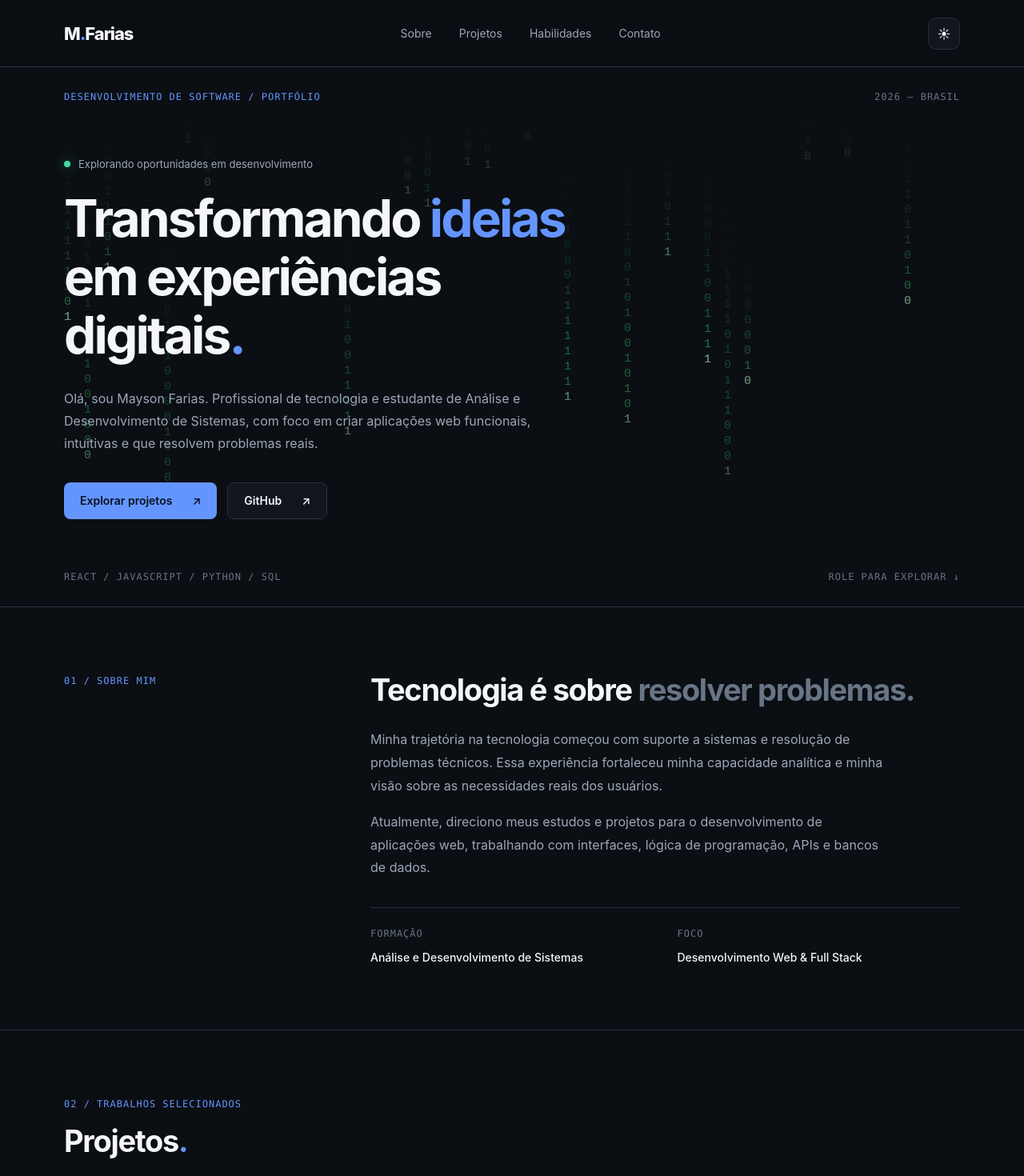
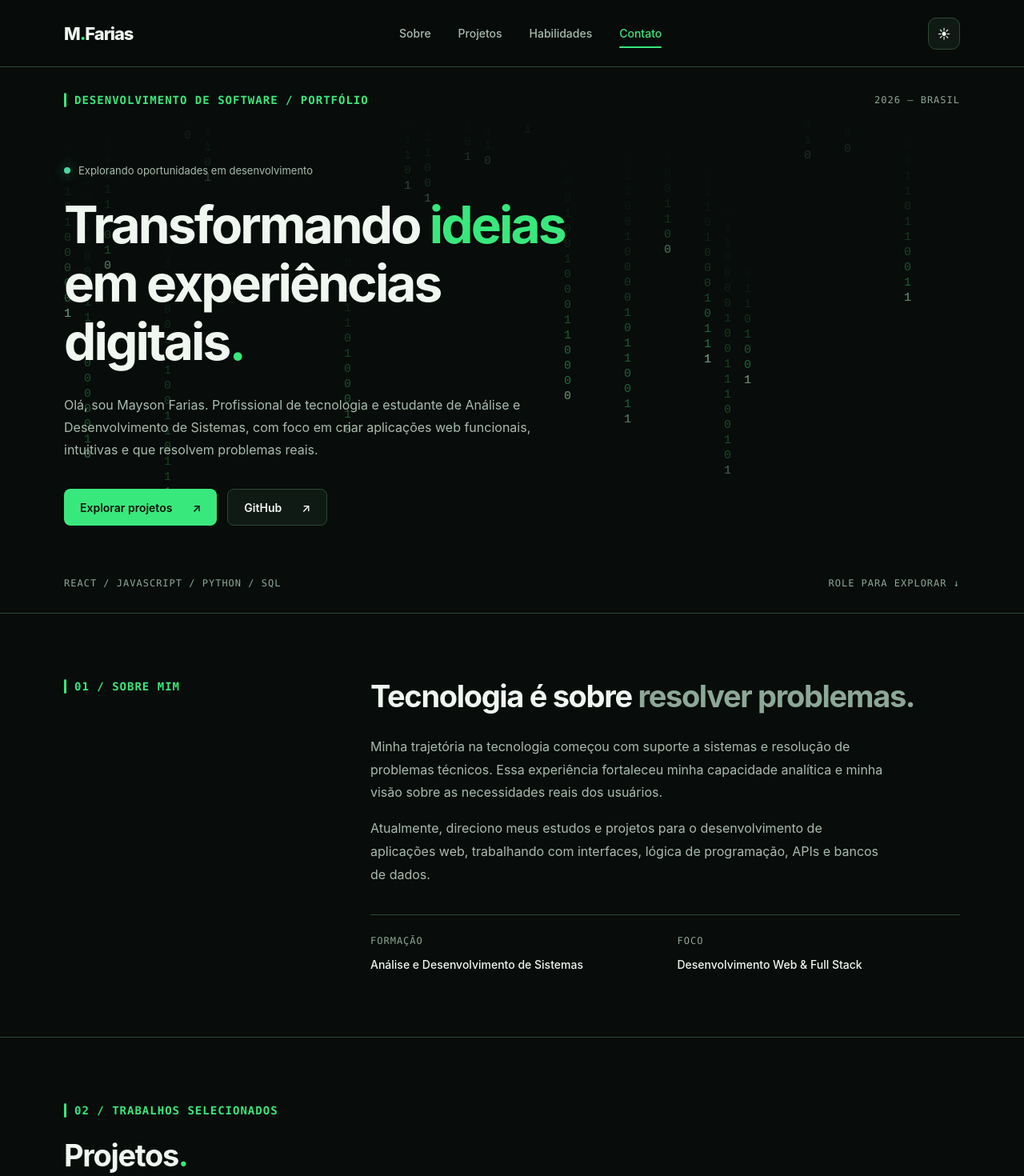
Before and after one commit to MaysonFCarmo/MaysonFCarmo.github.io, a React (Vite) app: page / in a window 1280 px wide. Shown: the top 1470 px of the page at 80% size. Built offline with nearby package versions, Linux system fonts and the light colour scheme.

Commit message:
style: atualiza identidade visual dos temas Matrix e Clean Tech

```diff
--- a/src/App.css
+++ b/src/App.css
@@ -1137,3 +1137,519 @@ body .live-preview-frame {
     padding: 20px 12px;
   }
 }
+
+
+/* =====================================
+   ETAPA 1 - NAVEGAÇÃO E ACABAMENTO
+===================================== */
+
+/* Compensação do cabeçalho ao navegar */
+
+html {
+  scroll-padding-top: 100px;
+}
+
+#inicio,
+#sobre,
+#projetos,
+#habilidades,
+#contato {
+  scroll-margin-top: 100px;
+}
+
+/* Links do menu */
+
+.site-header .nav a {
+  position: relative;
+  display: inline-flex;
+  align-items: center;
+  min-height: 44px;
+  color: var(--muted);
+  font-weight: 500;
+  transition: color 0.2s ease;
+}
+
+.site-header .nav a::after {
+  content: '';
+  position: absolute;
+  left: 0;
+  right: 0;
+  bottom: 4px;
+  height: 2px;
+  border-radius: 2px;
+  background: var(--accent);
+  transform: scaleX(0);
+  transform-origin: center;
+  transition: transform 0.2s ease;
+}
+
+.site-header .nav a:hover,
+.site-header .nav a.active {
+  color: var(--text);
+}
+
+.site-header .nav a:hover::after,
+.site-header .nav a.active::after {
+  transform: scaleX(1);
+}
+
+/* Botão voltar ao topo */
+
+.back-to-top {
+  position: fixed;
+  right: 26px;
+  bottom: 26px;
+  z-index: 45;
+
+  display: grid;
+  place-items: center;
+
+  width: 46px;
+  height: 46px;
+
+  border: 1px solid var(--border);
+  border-radius: 12px;
+
+  background: var(--surface);
+  color: var(--accent);
+
+  box-shadow: 0 8px 28px rgba(0, 0, 0, 0.2);
+
+  font-size: 24px;
+  cursor: pointer;
+
+  transition:
+    transform 0.2s ease,
+    border-color 0.2s ease,
+    background 0.2s ease;
+}
+
+.back-to-top:hover {
+  transform: translateY(-4px);
+  border-color: var(--accent);
+  background: var(--surface-alt);
+}
+
+/* Menu mobile */
+
+@media (max-width: 700px) {
+  html {
+    scroll-padding-top: 85px;
+  }
+
+  #inicio,
+  #sobre,
+  #projetos,
+  #habilidades,
+  #contato {
+    scroll-margin-top: 85px;
+  }
+
+  .site-header .nav {
+    gap: 8px;
+  }
+
+  .site-header .nav a {
+    width: 100%;
+    padding: 10px 14px;
+    border-radius: 8px;
+  }
+
+  .site-header .nav a::after {
+    display: none;
+  }
+
+  .site-header .nav a.active {
+    color: var(--accent);
+    background: var(--surface-alt);
+  }
+
+  .back-to-top {
+    right: 16px;
+    bottom: 20px;
+    width: 42px;
+    height: 42px;
+  }
+}
+
+/* Respeitar preferência de movimento reduzido */
+
+@media (prefers-reduced-motion: reduce) {
+  html {
+    scroll-behavior: auto;
+  }
+
+  .site-header .nav a::after,
+  .back-to-top {
+    transition: none;
+  }
+}
+
+
+/* ========================================
+   REFINAMENTO DO TEMA CLARO
+======================================== */
+
+:root[data-theme="light"] {
+  --bg: #f2f5f9;
+  --surface: #ffffff;
+  --surface-alt: #e8eef5;
+
+  --text: #17243a;
+  --muted: #42526a;
+  --subtle: #58687f;
+
+  --border: #d7e0ea;
+
+  --accent: #2556b8;
+  --accent-text: #ffffff;
+
+  --header-bg: rgba(242, 245, 249, 0.96);
+}
+
+/* Navegação no tema claro */
+
+:root[data-theme="light"] .site-header {
+  border-bottom-color: #d7e0ea;
+}
+
+:root[data-theme="light"] .nav a {
+  color: #42526a;
+}
+
+:root[data-theme="light"] .nav a:hover,
+:root[data-theme="light"] .nav a.active {
+  color: #183f90;
+}
+
+/* Seções com melhor separação */
+
+:root[data-theme="light"] .section {
+  border-top-color: #d7e0ea;
+}
+
+:root[data-theme="light"] .project-card {
+  color: var(--text);
+}
+
+/* Melhorar a leitura dos parágrafos */
+
+:root[data-theme="light"] .hero-description,
+:root[data-theme="light"] .section-body > p,
+:root[data-theme="light"] .section-heading > p,
+:root[data-theme="light"] .project-details > p,
+:root[data-theme="light"] .contact-section p {
+  color: #42526a;
+}
+
+/* Seleção de texto */
+
+:root[data-theme="light"] ::selection {
+  background: #c7dafc;
+  color: #17243a;
+}
+
+
+/* ========================================
+   ETIQUETAS DAS SEÇÕES
+======================================== */
+
+.section-kicker,
+.eyebrow {
+  display: inline-flex;
+  align-items: center;
+  gap: 10px;
+
+  font-family: "SFMono-Regular", Consolas, monospace;
+  font-size: 14px;
+  font-weight: 700;
+  line-height: 1.6;
+  letter-spacing: 1px;
+
+  color: var(--accent);
+}
+
+/* Barra de identificação */
+
+.section-kicker::before,
+.eyebrow::before {
+  content: "";
+  display: inline-block;
+  flex-shrink: 0;
+
+  width: 3px;
+  height: 18px;
+
+  border-radius: 4px;
+  background: var(--accent);
+}
+
+/* Distância entre etiqueta e título */
+
+.section-kicker {
+  margin-bottom: 14px;
+}
+
+.section-heading h2 {
+  margin-top: 8px;
+}
+
+@media (max-width: 700px) {
+  .section-kicker,
+  .eyebrow {
+    font-size: 12px;
+    letter-spacing: 0.5px;
+    gap: 8px;
+  }
+
+  .section-kicker::before,
+  .eyebrow::before {
+    height: 16px;
+  }
+}
+
+
+/* ========================================
+   IDENTIDADE VISUAL
+   DARK: MATRIX TECH
+   LIGHT: CLEAN TECH
+======================================== */
+
+/* MATRIX TECH */
+
+:root[data-theme="dark"] {
+  --bg: #080c0a;
+  --surface: #101a14;
+  --surface-alt: #19271f;
+
+  --text: #f0f7f1;
+  --muted: #a8bcaf;
+  --subtle: #8ca897;
+
+  --border: #2b4835;
+
+  --accent: #39e87c;
+  --accent-text: #08130d;
+
+  --header-bg: rgba(8, 12, 10, 0.94);
+}
+
+/* CLEAN TECH */
+
+:root[data-theme="light"] {
+  --bg: #f3f5f8;
+  --surface: #ffffff;
+  --surface-alt: #edf1f7;
+
+  --text: #17263a;
+  --muted: #526176;
+  --subtle: #5d6c80;
+
+  --border: #d8dfe8;
+
+  --accent: #2563eb;
+  --accent-text: #ffffff;
+
+  --header-bg: rgba(243, 245, 248, 0.95);
+}
+
+/* Elementos gerais */
+
+body {
+  background: var(--bg);
+  color: var(--text);
+}
+
+.site-header {
+  background: var(--header-bg);
+  border-bottom-color: var(--border);
+}
+
+.section {
+  border-top-color: var(--border);
+}
+
+/* Identidade das seções */
+
+.section-kicker,
+.eyebrow {
+  color: var(--accent);
+}
+
+.section-kicker::before,
+.eyebrow::before {
+  background: var(--accent);
+}
+
+/* Navegação */
+
+.site-header .nav a.active {
+  color: var(--accent);
+}
+
+.site-header .nav a::after {
+  background: var(--accent);
+}
+
+/* Botões principais */
+
+.button-primary {
+  background: var(--accent);
+  color: var(--accent-text);
+}
+
+.button-outline {
+  background: var(--surface);
+  color: var(--text);
+  border-color: var(--border);
+}
+
+/* Cards */
+
+.project-card {
+  color: var(--text);
+}
+
+.project-status {
+  color: var(--accent);
+}
+
+.project-actions a {
+  color: var(--accent);
+}
+
+/* Navegação do Avali+ */
+
+.project-showcase .showcase-tabs {
+  background: var(--surface-alt);
+  border-color: var(--border);
+}
+
+.project-showcase .showcase-tabs button {
+  color: var(--muted);
+}
+
+.project-showcase .showcase-tabs button.active {
+  background: var(--accent);
+  border-color: var(--accent);
+  color: var(--accent-text);
+}
+
+.project-showcase .showcase-tabs button:not(.active):hover {
+  color: var(--text);
+  background: var(--surface);
+}
+
+/* Botão da demonstração */
+
+.project-showcase .live-preview-open {
+  background: var(--accent);
+  border-color: var(--accent);
+  color: var(--accent-text);
+}
+
+/* Bloco da demonstração */
+
+.project-showcase .live-preview-launcher {
+  background: var(--surface);
+  color: var(--text);
+}
+
+.project-showcase .live-preview-launcher h3 {
+  color: var(--text);
+}
+
+.project-showcase .live-preview-launcher p {
+  color: var(--muted);
+}
+
+.project-showcase .demo-credentials {
+  border-color: var(--border);
+  background: var(--surface-alt);
+}
+
+.project-showcase .demo-credentials strong {
+  color: var(--accent);
+}
+
+.project-showcase .demo-credential-row code {
+  color: var(--text);
+}
+
+/* Contato */
+
+.contact-section {
+  background: var(--surface);
+}
+
+/* Menu mobile */
+
+@media (max-width: 700px) {
+  .site-header .nav a.active {
+    color: var(--accent);
+    background: var(--surface-alt);
+  }
+}
+
+
+/* ========================================
+   COMPONENTES ADAPTADOS AOS TEMAS
+======================================== */
+
+/* Botões e indicadores do carrossel */
+
+.project-showcase .carousel-dot.active {
+  background: var(--accent);
+}
+
+.project-showcase .carousel-arrow:hover {
+  background: var(--accent);
+  color: var(--accent-text);
+}
+
+/* Visualizador de imagens */
+
+body .lightbox-close:hover,
+body .lightbox-arrow:hover {
+  background: var(--accent);
+  color: var(--accent-text);
+}
+
+/* Demonstração interativa */
+
+body .live-preview-actions a {
+  color: var(--accent);
+}
+
+body .live-preview-actions button:hover {
+  border-color: var(--accent);
+}
+
+/* Botão de voltar ao topo */
+
+.back-to-top {
+  color: var(--accent);
+  background: var(--surface);
+  border-color: var(--border);
+}
+
+/* Ícones de tecnologia */
+
+.technology-icon:hover {
+  border-color: var(--accent);
+}
+
+.technology-fallback {
+  color: var(--accent);
+}
+
+/* Evitar cores turquesa fixas em textos */
+
+.project-showcase .live-preview-icon {
+  color: var(--accent);
+  background: var(--surface-alt);
+}
+
+.project-showcase .live-preview-external:hover {
+  color: var(--accent);
+}
```
